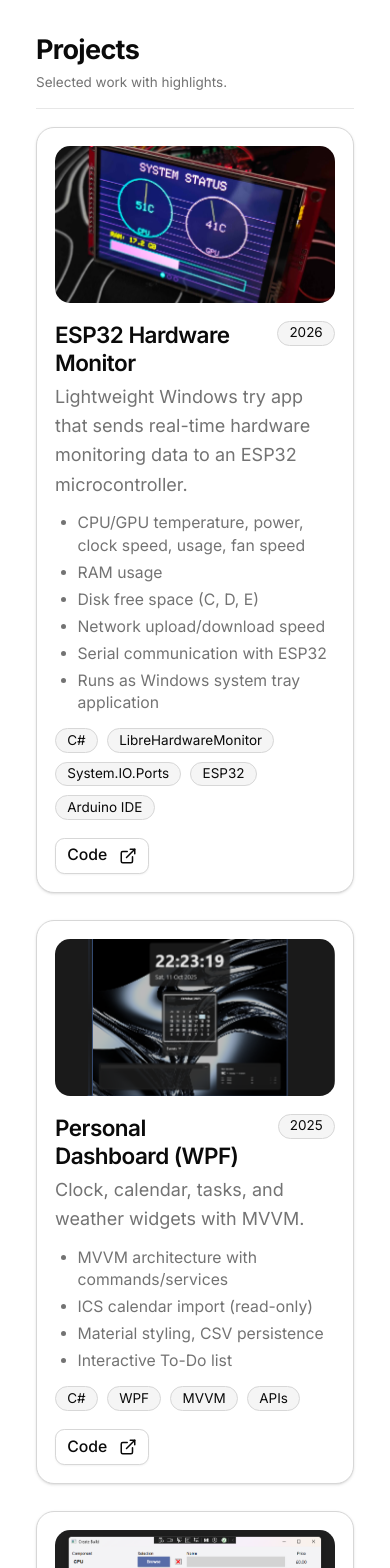
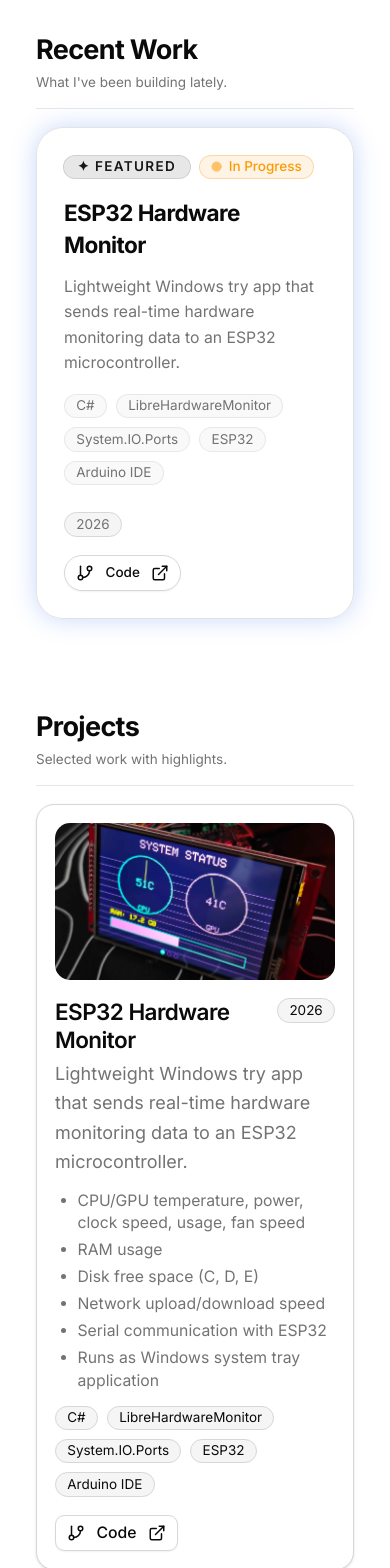
Before and after one commit to xmikolay/portfolio, a Next.js app: page / in a window 390 px wide. Shown: the part 3600-5168 px from the top of the page. Built offline with nearby package versions, Linux system fonts and the light colour scheme.

Commit message:
updated page.tsx file to show recent work

```diff
--- a/app/page.tsx
+++ b/app/page.tsx
@@ -1,4 +1,5 @@
 "use client";
+
 
 import Link from "next/link";
 import { Github, Linkedin } from "lucide-react";
@@ -14,6 +15,7 @@ import { Stats } from "fs";
 import { StatsRow } from "@/components/stats-row";
 import { Glass } from "@/components/glass";
 import { BackToTop } from "@/components/back-to-top";
+import { RecentWork } from "@/components/recent-work";
 
 export default function OnePage() {
   return (
@@ -136,6 +138,9 @@ export default function OnePage() {
         </div>
       </Section>
 
+      {/* RECENT WORK */}
+      <RecentWork />
+
       {/* PROJECTS */}
 
       <Section id="projects" title="Projects" description="Selected work with highlights.">
--- a/components/project-card.tsx
+++ b/components/project-card.tsx
@@ -2,7 +2,7 @@
 
 import Image from "next/image";
 import { motion } from "framer-motion";
-import { ExternalLink } from "lucide-react";
+import { ExternalLink, GitBranch, Circle, CheckCircle2 } from "lucide-react";
 import { Project } from "@/lib/projects";
 import { Button } from "@/components/ui/button";
 import { Glass } from "./glass";
@@ -90,7 +90,9 @@ export function ProjectCard({ project }: Props) {
               rel="noreferrer"
               aria-label={`Open code for ${project.title}`}
             >
-              Code <ExternalLink className="ml-1 h-3.5 w-3.5" />
+              <GitBranch className="mr-1 h-3 w-3" />
+              Code
+              <ExternalLink className="ml-1 h-3.5 w-3.5" />
             </a>
           </Button>
         )}
--- a/components/recent-work.tsx
+++ b/components/recent-work.tsx
@@ -163,7 +163,6 @@ function SmallCard({ project }: { project: Project }) {
 
 export function RecentWork() {
   const featured = projects.find((p) => p.featured);
-  const rest = projects.filter((p) => !p.featured);
 
   return (
     <Section
@@ -172,25 +171,11 @@ export function RecentWork() {
       description="What I've been building lately."
     >
       <MotionConfig reducedMotion="user">
-        <div className="grid gap-6 md:grid-cols-2">
-          {featured && (
-            <Reveal>
-              <FeaturedCard project={featured} />
-            </Reveal>
-          )}
-
-          {rest.map((project, i) => (
-            <Reveal key={project.id}>
-              <motion.div
-                initial={{ opacity: 0, y: 12 }}
-                animate={{ opacity: 1, y: 0 }}
-                transition={{ delay: i * 0.07, duration: 0.35, ease: "easeOut" }}
-              >
-                <SmallCard project={project} />
-              </motion.div>
-            </Reveal>
-          ))}
-        </div>
+        {featured && (
+          <Reveal>
+            <FeaturedCard project={featured} />
+          </Reveal>
+        )}
       </MotionConfig>
     </Section>
   );
```
